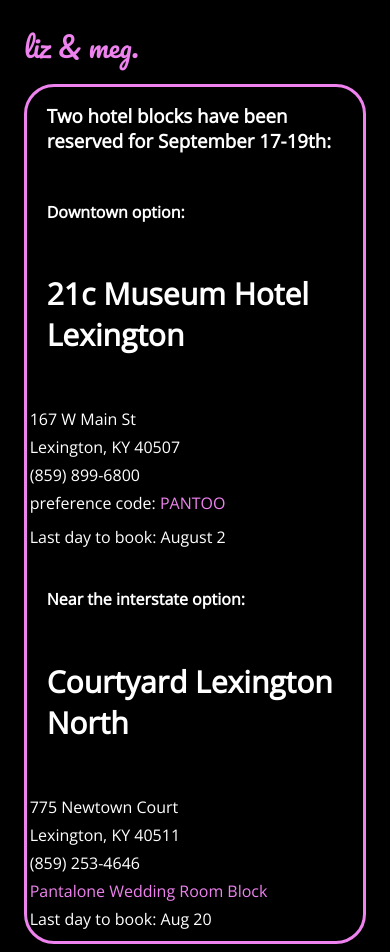
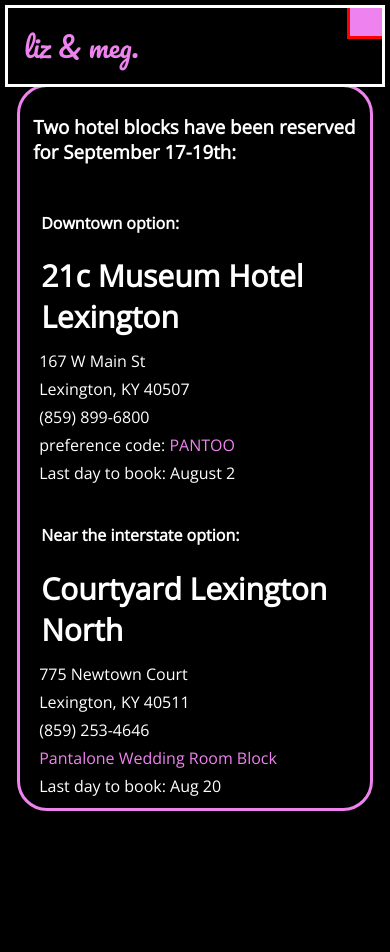
Before and after one commit to ecpantalone/liz-and-meg, a Flask app: page /hotel in a window 390 px wide. After the commit the page ends 811 px from the top, so only its background shows below. Run offline with Flask 2, Linux system fonts and the light colour scheme.

Commit message:
looking better but needs padding and margins adjusted

```diff
--- a/app/static/css/styles.css
+++ b/app/static/css/styles.css
@@ -25,7 +25,7 @@
   font-family: 'Open Sans', sans-serif;
   text-align: center;
   color: white;
-  margin-left: 105px;
+  margin-left: auto;
   margin-right: auto;
 }
 
@@ -46,6 +46,8 @@
 
 h5 {
   font-size: 30px;
+  margin-top: 10px;
+  margin-bottom: 10px;
   margin-left: 20px;
   color: white;
 }
@@ -93,6 +95,10 @@
   grid-gap: 0;
 }
 
+.hotel {
+  margin-bottom: 20px;
+}
+
 .shown_link {
   color: violet;
   cursor: pointer;
@@ -119,15 +125,8 @@
   .topnav {
     overflow: hidden;
     background-color: black;
+    outline: solid white;
     position: relative;
-  }
-
-  .topnav a.logo {
-    position: relative;
-    font-family: 'Pacifico', cursive;
-    font-size: 7vw;
-    color: violet;
-    /* margin-top: 0px; */
   }
 
   .topnav #links {
@@ -142,12 +141,14 @@
     display: block;
   }
 
+
   .topnav a.icon {
-    background: black;
+    outline: solid red;
+    background: violet;
     display: block;
     position: absolute;
-    right: 5;
-    top: 5;
+    right: 0;
+    top: 0;
   }
 
   .topnav a:hover {
@@ -155,10 +156,12 @@
     color: black;
   }
 
-  /* .logo {
-    background-color:#04AA6D;
-    color: white;
-  } */
+  .topnav a.logo {
+    font-family: 'Pacifico', cursive;
+    font-size: 7vw;
+    color: violet;
+    /* margin-top: 0px; */
+  }
 
   h1 {
     display: none;
@@ -170,9 +173,21 @@
 
   h3 {
     display: block;
-    margin-top: 8px;
-    /* margin-left: 3px;
-    margin-right: 3px; */
+    margin-left: 5px;
+    margin-right: 5px;
+  }
+
+  h4 {
+    display: block;
+    margin-left: 5px;
+    margin-right: 5px;
+  }
+
+  h5 {
+    display: block;
+    margin-left: 5px;
+    margin-right: 5px;
+
   }
 
   p {
@@ -187,9 +202,18 @@
     grid-gap: 0;
   }
 
+  .party {
+    display: grid;
+    grid-template-columns: auto;
+    grid-template-rows: auto auto;
+    grid-gap: 0;
+  }
+
   .hotel {
     padding-top: 8px;
     margin-bottom: 8px;
+    padding-left: 8px;
+    padding-right: 5px;
   }
 
 
--- a/app/templates/hotel.html
+++ b/app/templates/hotel.html
@@ -11,7 +11,7 @@
       <p>167 W Main St</p>
       <p>Lexington, KY 40507</p>
       <p>(859) 899-6800</p>
-      <p>preference code: <a class="shown_link" href="https://book.passkey.com/event/50203096/owner/49548491/home">PANTOO</a><p/>
+      <p>preference code: <a class="shown_link" href="https://book.passkey.com/event/50203096/owner/49548491/home">PANTOO</a></p>
       <p>Last day to book: August 2</p>
     </div>
 
```
